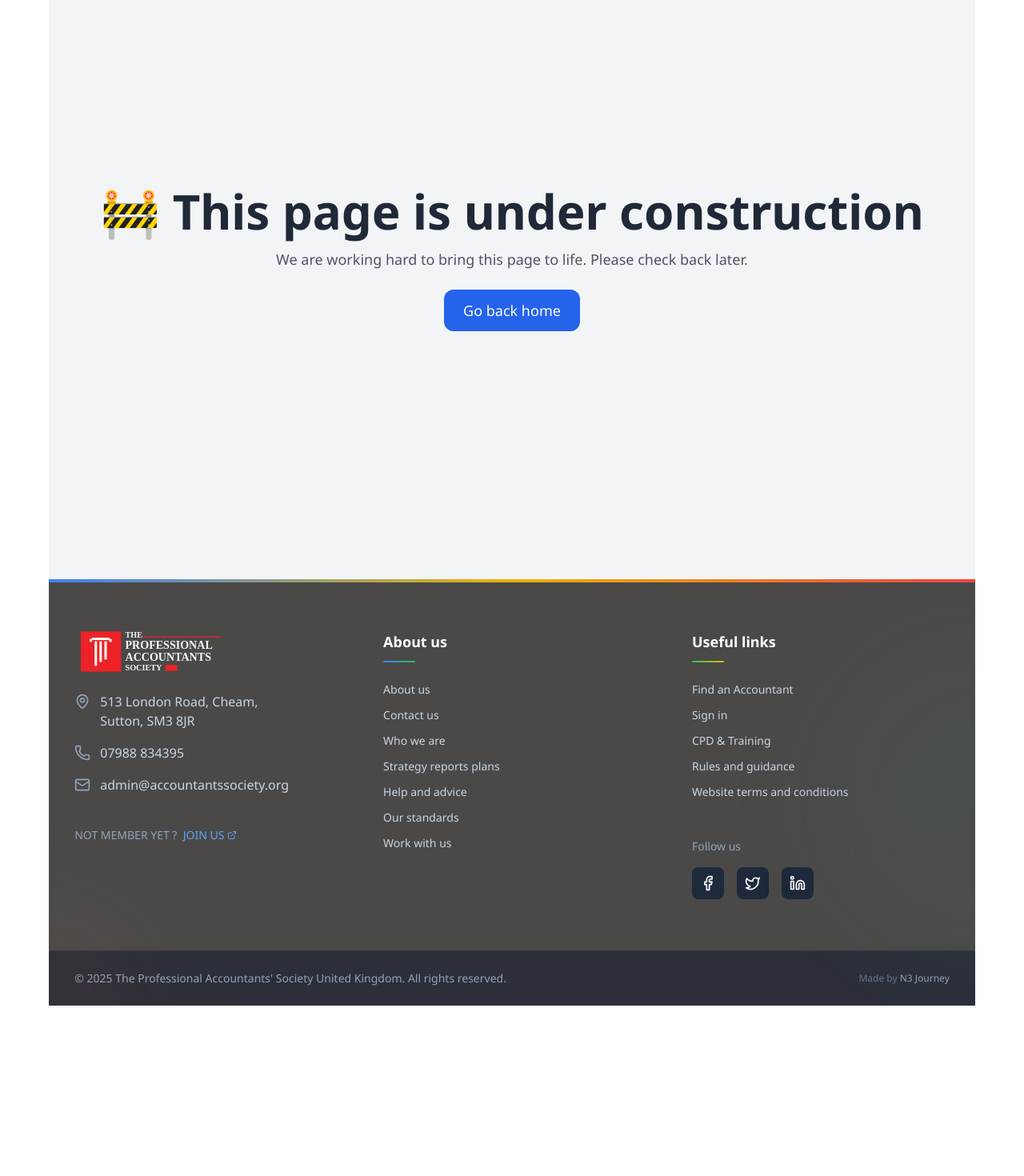
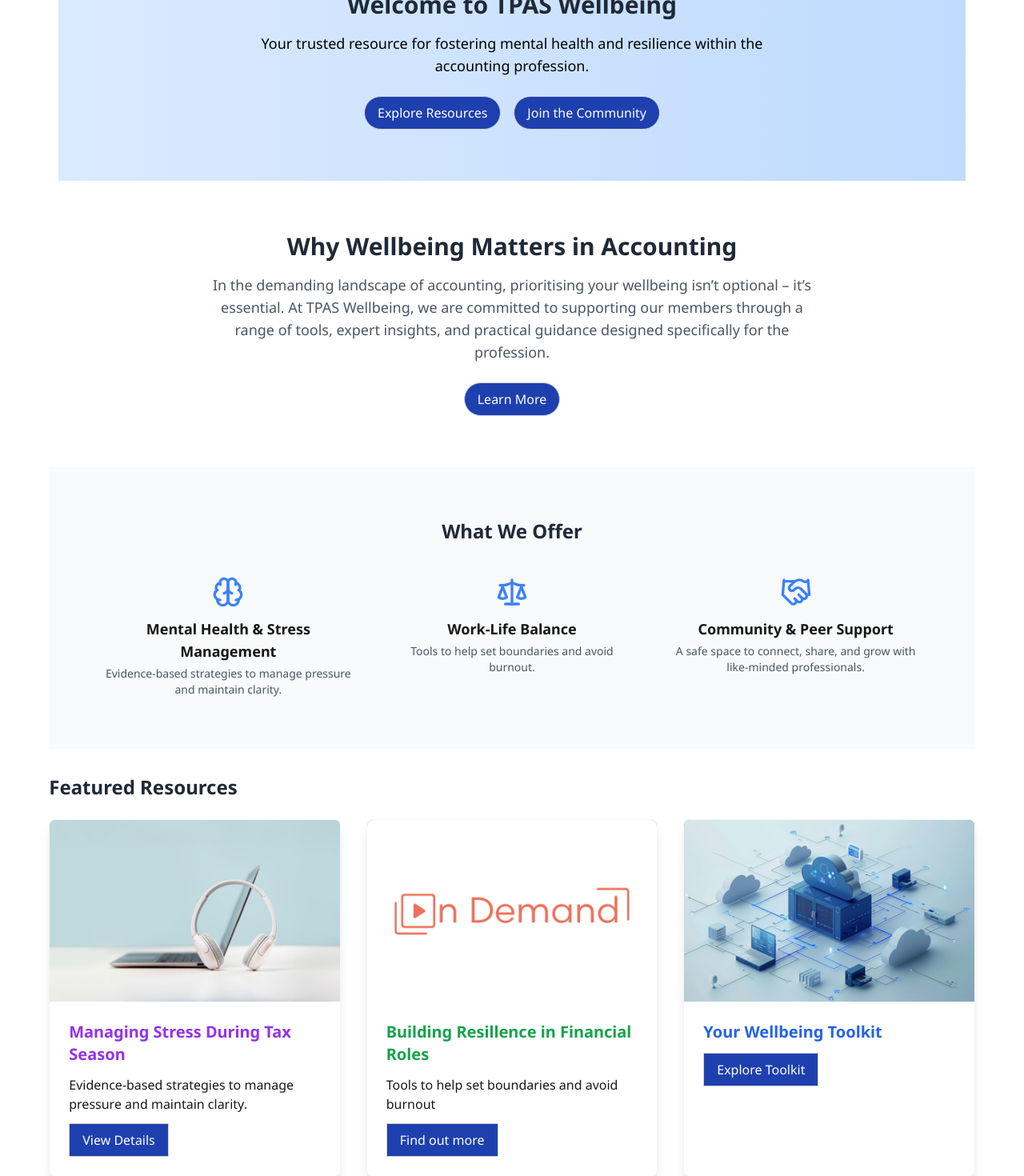
Before and after one commit to Nasir-1310/Accountant-Society-UK, a Next.js app in the folder Client/: page /members/wellbeing in a window 1280 px wide. Before the commit this address had no page. Shown: the part 220-1690 px from the top of the page at 80% size. Before the commit the page ends 1477 px from the top, so only its background shows below. Built offline with nearby package versions, Linux system fonts and the light colour scheme.

Commit message:
Wellbeing route updated

```diff
--- a/Client/src/app/data/menuItems.ts
+++ b/Client/src/app/data/menuItems.ts
@@ -10,7 +10,7 @@
       { label: "Rules & guidance", href: "/members/rules-and-guidance" },
       { label: "Journal", href: "/members/guidance" },
       { label: "Professional support", href: "/members/professional-support" },
-      { label: "TPAS Wellbeing", href: "/members/guidance" },
+      { label: "TPAS Wellbeing", href: "/members/wellbeing" },
       { label: "Strategic Partners", href: "/strategic_Partners" },
 
 
@@ -35,8 +35,12 @@
     ],
   },
   {
-    title: "Rules & Guidance",
-    links: [{ label: "Rules & Guidance", href: "/members/rules-and-guidance" }],
+    title: "Policies",
+    links: [
+            { label: "Rules & Guidance", href: "/members/rules-and-guidance" },
+            {label: "Constitution", href: "/members/constitution" },
+           ],
+
   },
   {
     title: "Founding Members",
--- /dev/null
+++ b/Client/src/app/data/wellbeingResources.ts
@@ -0,0 +1,33 @@
+const cpdCards = [
+  {
+    id: 1,
+    title: "Managing Stress During Tax Season",
+    description:"Evidence-based strategies to manage pressure and maintain clarity.",
+    image: "/cpd_and_webinar/webinar.jpg",
+    link: "/webinars",
+    buttonText: "View Details",
+    bgColor: "bg-red-300",
+    titleColor: "text-purple-600",
+  },
+  {
+    id: 2,
+    title: "Building Resillence in Financial Roles",
+    description:"Tools to help set boundaries and avoid burnout",
+    image: "/cpd_and_webinar/on-demand-cpd.png",
+    link: "/education/cpd",
+    buttonText: "Find out more",
+    bgColor: "bg-orange-400",
+    titleColor: "text-green-600",
+  },
+  {
+    id: 3,
+    title: "Your Wellbeing Toolkit",
+    description:"",
+    image: "/cpd_and_webinar/tech-cpd.jpg",
+    link: "/rules-guidance",
+    buttonText: "Explore Toolkit",
+    bgColor: "bg-teal-500",
+    titleColor: "text-blue-600",
+  },
+];
+export default cpdCards;
--- a/Client/src/app/members/membership-and-fees/page.tsx
+++ b/Client/src/app/members/membership-and-fees/page.tsx
@@ -86,7 +86,7 @@
               </p>
             </section>
 
-            {/* CPD Cards Section */}
+            {/* Explore more resources Section */}
             <section data-aos="fade-up" className="mb-8">
               <h2 className="text-2xl font-semibold text-gray-800 mb-6">Explore More Resources</h2>
               <div className="grid grid-cols-1 sm:grid-cols-2 lg:grid-cols-3 xl:grid-cols-3 3xl:grid-cols-4 gap-6 lg:gap-8">
--- /dev/null
+++ b/Client/src/app/members/wellbeing/page.tsx
@@ -0,0 +1,145 @@
+// app/wellbeing/page.tsx
+
+import Link from "next/link";
+import { Metadata } from "next";
+import Container from "@/components/Container";
+import { Button } from "@/components/Button";
+import { Brain, Scale, Handshake } from "lucide-react";
+import Image from "next/image";
+import wellbeingResources from "@/app/data/wellbeingResources";
+
+export const metadata: Metadata = {
+  title: "TPAS Wellbeing | The Professional Accountants Society",
+  description:
+    "Fostering mental health and resilience in accounting. Access resources on stress, work-life balance, and peer support tailored for TPAS members.",
+  openGraph: {
+    title: "TPAS Wellbeing | The Professional Accountants Society",
+    description:
+      "Supporting mental health and wellbeing in accounting. Discover strategies and resources with TPAS Wellbeing.",
+    url: "https://www.accountantssociety.org/wellbeing",
+    images: [
+      {
+        url: "/wellbeing-cover.jpg",
+        width: 1200,
+        height: 630,
+        alt: "TPAS Wellbeing Cover",
+      },
+    ],
+    type: "website",
+  },
+  twitter: {
+    card: "summary_large_image",
+    title: "TPAS Wellbeing | The Professional Accountants Society",
+    description:
+      "Explore TPAS Wellbeing for mental health and resilience resources in the accounting profession.",
+    images: ["/wellbeing-cover.jpg"],
+  },
+};
+
+export default function TPASWellbeingPage() {
+  return (
+    <Container>
+      {/* Hero Section */}
+      <section className="bg-gradient-to-r from-blue-100 to-blue-200 py-16 px-4 mx-3 text-center ">
+        <h1 className="text-2xl sm:text-3xl font-bold text-gray-800 mb-4">
+          Welcome to TPAS Wellbeing
+        </h1>
+        <p className="text-lg text-black mb-6 max-w-2xl mx-auto">
+          Your trusted resource for fostering mental health and resilience within the accounting profession.
+        </p>
+        <div className="flex justify-center gap-4 flex-wrap">
+          <Button >
+            <Link href="/wellbeing/resources">Explore Resources</Link>
+          </Button>
+          <Button>
+            <Link href="/join">Join the Community</Link>
+          </Button>
+        </div>
+      </section>
+
+      {/* Why It Matters */}
+      <section className="text-center py-16 px-4">
+        <h2 className="text-3xl font-semibold text-gray-800 mb-4">
+          Why Wellbeing Matters in Accounting
+        </h2>
+        <p className="text-gray-600 max-w-3xl mx-auto text-base sm:text-lg mb-6">
+          In the demanding landscape of accounting, prioritising your wellbeing isn’t optional – it’s essential. At TPAS Wellbeing, we are committed to supporting our members through a range of tools, expert insights, and practical guidance designed specifically for the profession.
+        </p>
+        <Button >
+          <Link href="/wellbeing/about">Learn More</Link>
+        </Button>
+      </section>
+
+      {/* What We Offer */}
+      <section className="py-16 bg-gray-50 px-4 text-center">
+        <h2 className="text-2xl font-bold text-gray-800 mb-10">What We Offer</h2>
+        <div className="grid grid-cols-1 sm:grid-cols-2 md:grid-cols-3 gap-10 max-w-5xl mx-auto">
+          <div>
+            <Brain className="mx-auto h-10 w-10 text-blue-500 mb-3" />
+            <h3 className="font-semibold text-lg">Mental Health & Stress Management</h3>
+            <p className="text-gray-600 text-sm mt-1">
+              Evidence-based strategies to manage pressure and maintain clarity.
+            </p>
+          </div>
+          <div>
+            <Scale className="mx-auto h-10 w-10 text-blue-500 mb-3" />
+            <h3 className="font-semibold text-lg">Work-Life Balance</h3>
+            <p className="text-gray-600 text-sm mt-1">
+              Tools to help set boundaries and avoid burnout.
+            </p>
+          </div>
+          <div>
+            <Handshake className="mx-auto h-10 w-10 text-blue-500 mb-3" />
+            <h3 className="font-semibold text-lg">Community & Peer Support</h3>
+            <p className="text-gray-600 text-sm mt-1">
+              A safe space to connect, share, and grow with like-minded professionals.
+            </p>
+          </div>
+        </div>
+      </section>
+
+      {/* Explore more resources Section */}
+            <section data-aos="fade-up" className=" mt-8 mb-8">
+              <h2 className="text-2xl font-semibold text-gray-800 mb-6">Featured Resources</h2>
+              <div className="grid grid-cols-1 sm:grid-cols-2 lg:grid-cols-3 xl:grid-cols-3 3xl:grid-cols-4 gap-6 lg:gap-8">
+                {wellbeingResources.map((card) => (
+                  <article
+                    key={card.id}
+                    className="bg-white rounded-lg shadow-lg hover:shadow-xl transition-all duration-300 overflow-hidden group border border-gray-100"
+                  >
+                    <div className="relative w-full overflow-hidden">
+                      <div className={`relative ${card.bgColor}`} style={{ aspectRatio: "400 / 250" }}>
+                        <Image
+                         src={card.image}
+                          alt={card.title}
+                          fill
+                          sizes="(max-width: 640px) 100vw, (max-width: 1024px) 50vw, 33vw"
+                          className="object-cover group-hover:scale-105 transition-transform duration-300"
+                        />
+                      </div>
+                    </div>
+                    <div className="p-6">
+                      <h3 className="mb-3">
+                        <Link
+                          href={card.link}
+                          className={`text-lg lg:text-xl font-semibold ${card.titleColor} hover:underline`}
+                        >
+                          {card.title}
+                        </Link>
+                      </h3>
+                      <p className="mb-3" >
+                        {card.description}
+                      </p>
+                      <Link href={card.link}>
+                        <button className="px-4 py-2 border border-gray-300 text-gray-700 text-white hover:text-black  bg-blue-800 hover:bg-white hover:border-teal-500 transition-all font-medium focus:outline-none focus:ring-2 focus:ring-teal-500 focus:ring-opacity-50">
+                          {card.buttonText}
+                        </button>
+                      </Link>
+                    </div>
+                  </article>
+                ))}
+              </div>
+            </section>
+    </Container>
+  );
+}
--- /dev/null
+++ b/Client/src/components/Button.tsx
@@ -0,0 +1,37 @@
+// src/components/Button.tsx
+
+import React from "react";
+import Link from "next/link";
+
+type ButtonProps = {
+  children: React.ReactNode;
+  href?: string;
+  className?: string;
+  type?: "button" | "submit" | "reset";
+};
+
+export const Button = ({
+  children,
+  href,
+  className = "",
+  type = "button",
+}: ButtonProps) => {
+  const baseClass =
+    "px-4 py-2 border border-gray-300 text-gray-700 text-white hover:text-black bg-blue-800 hover:bg-white hover:border-teal-500 transition-all font-medium focus:outline-none focus:ring-2 focus:ring-teal-500 focus:ring-opacity-50 rounded-3xl";
+
+  const finalClass = `${baseClass} ${className}`;
+
+  if (href) {
+    return (
+      <Link href={href} className={finalClass}>
+        {children}
+      </Link>
+    );
+  }
+
+  return (
+    <button type={type} className={finalClass}>
+      {children}
+    </button>
+  );
+};
```
